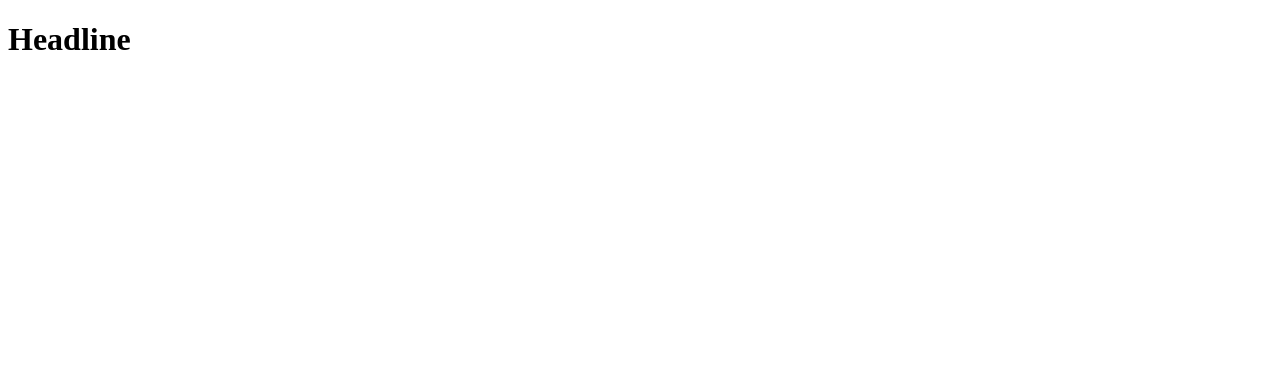
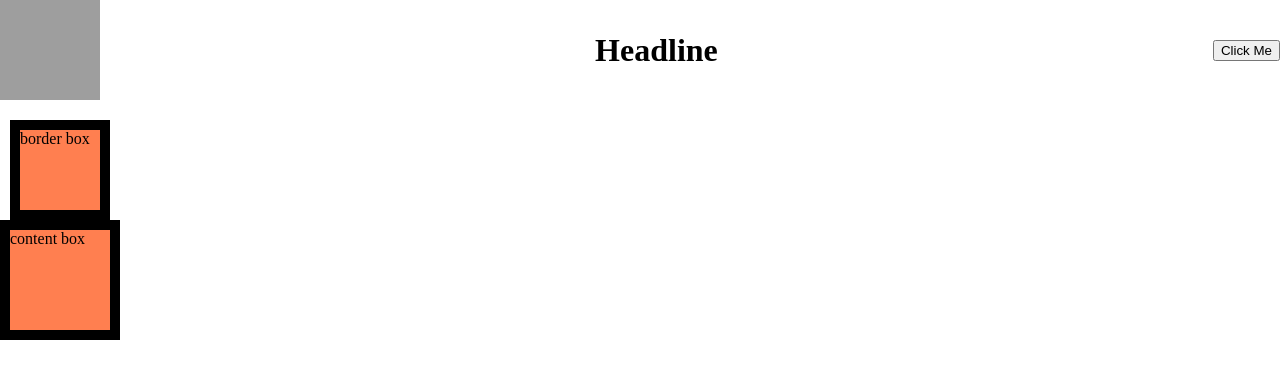
Before and after one commit to slautner/rem-21-3-frontend, a website: page index.html in a window 1280 px wide. Drawn offline with Linux system fonts and the light colour scheme; grey boxes are pictures that could not be loaded.

Commit message:
add box layout

```diff
--- /dev/null
+++ b/css/styles.css
@@ -0,0 +1,30 @@
+
+html, body {
+    margin: 0;
+}
+
+* {
+    box-sizing: border-box;
+}
+
+header {
+    display: flex;
+    justify-content: space-between;
+    align-items: center;
+    padding-bottom: 20px;
+}
+
+.box {
+    width: 100px;
+    height: 100px;
+    border: black solid 10px;
+    background-color: coral;
+}
+
+.border-box {
+    margin-left: 10px;
+}
+
+.content-box {
+    box-sizing: content-box;
+}
--- a/index.html
+++ b/index.html
@@ -3,8 +3,22 @@
 <head>
     <meta charset="UTF-8">
     <title>Title</title>
+    <link href="css/styles.css" rel="stylesheet"/>
 </head>
 <body>
+<header>
+    <img src="https://source.unsplash.com/random/100x100" alt="">
     <h1>Headline</h1>
+    <button>Click Me</button>
+</header>
+<main>
+    <div class="boxes">
+        <div class="box border-box">border box</div>
+        <div class="box content-box">content box</div>
+    </div>
+</main>
+<footer>
+
+</footer>
 </body>
 </html>
```
